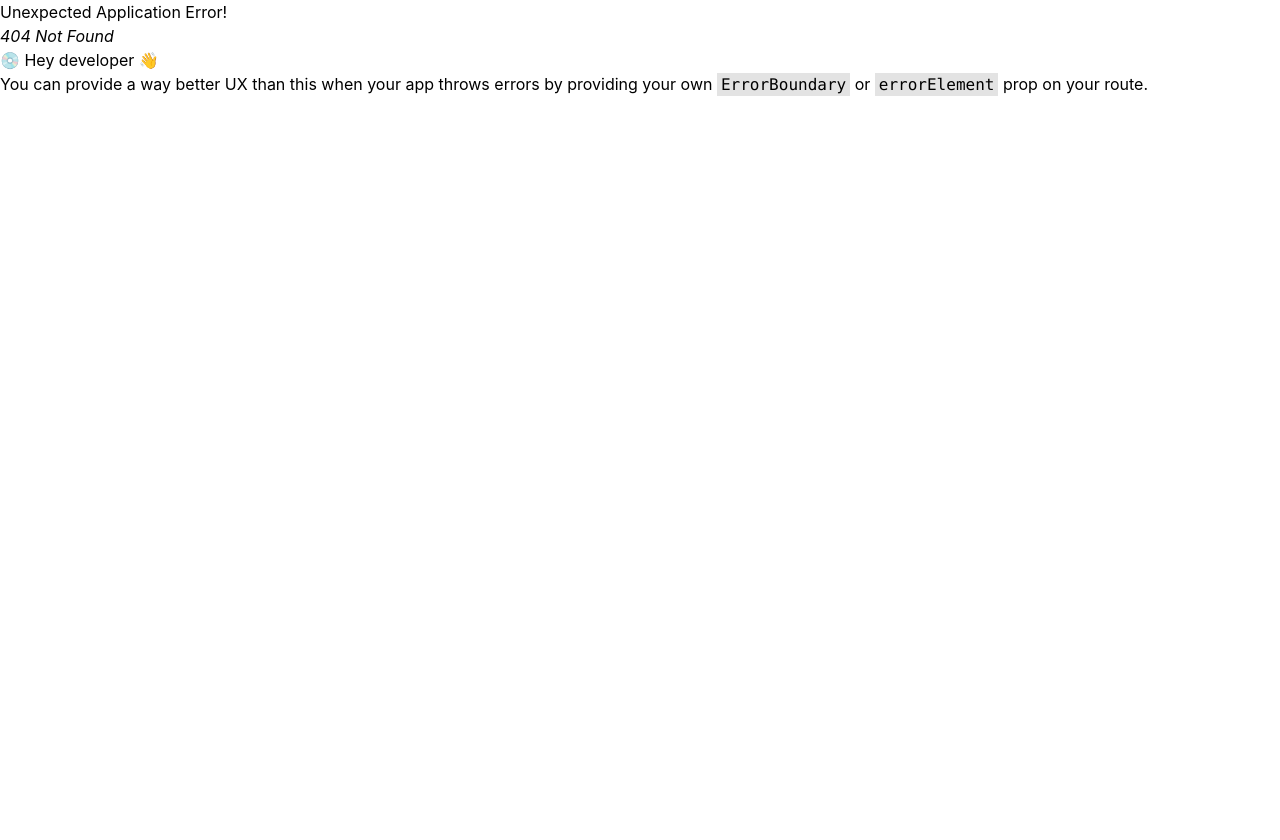
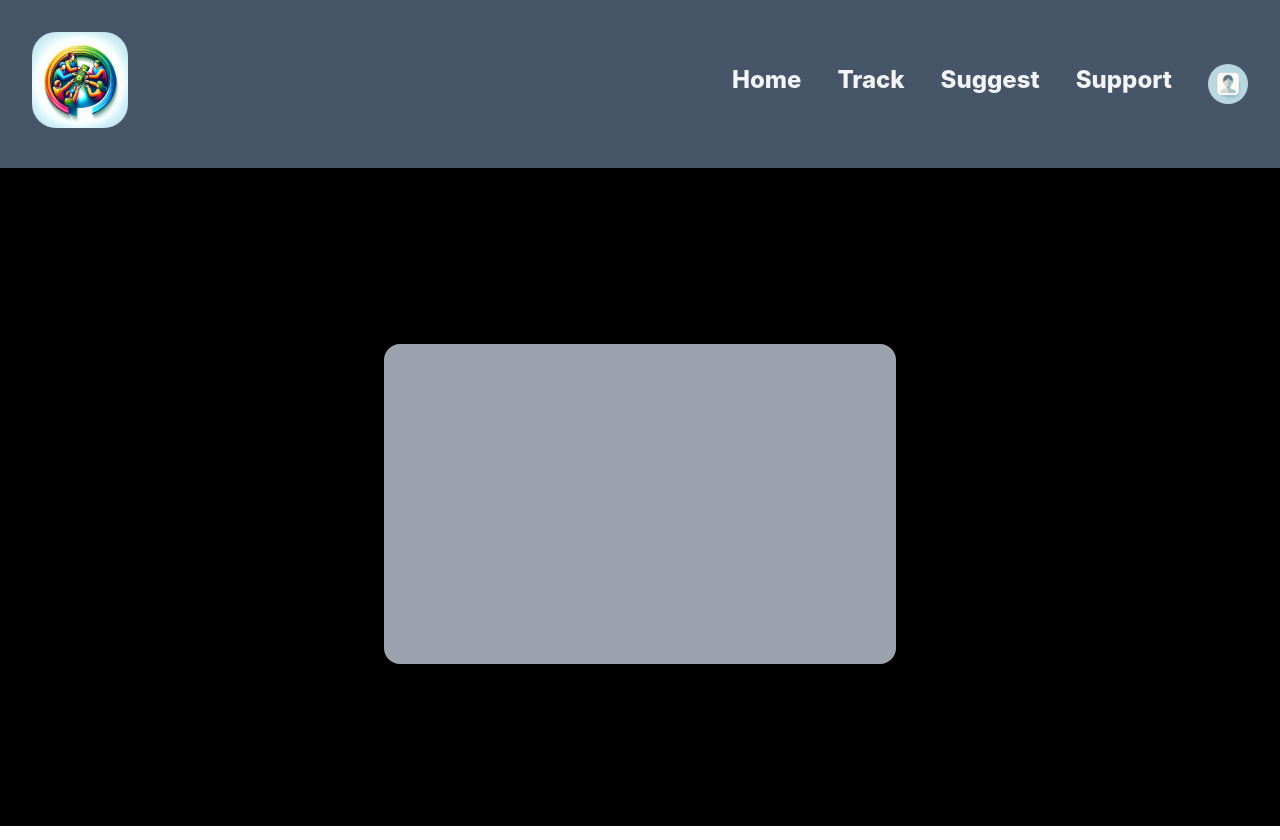
Before and after one commit to Siddharth0101/share-mate, a React (Create React App) app: page /register in a window 1280 px wide. Before the commit this address had no page. Before the commit the page ends 800 px from the top, so only its background shows below. Built offline with nearby package versions, Linux system fonts and the light colour scheme.

Commit message:
register Modal

```diff
--- a/src/App.js
+++ b/src/App.js
@@ -6,6 +6,7 @@ import Track from './components/pages/track/track';
 import Support from './components/pages/support/support';
 import Suggestion from './components/pages/suggestion/suggestion';
 import Home from './components/pages/home/home';
+import RegisterPage from './components/pages/register/register';
 
 
 function App() {
@@ -28,6 +29,10 @@ function App() {
         {
           path:"/suggest",
           element:<Suggestion/>
+        },
+        {
+          path:"/register",
+          element:<RegisterPage/>
         }
       ]
     }
--- /dev/null
+++ b/src/components/authentication/login/login.js
@@ -0,0 +1,5 @@
+export default function Login() {
+    return <div>
+        HI therte
+    </div>
+}
--- /dev/null
+++ b/src/components/authentication/register/register.js
@@ -0,0 +1,7 @@
+import RegisterModal from "../registerModal";
+
+export default function Register() {
+    return <div className="bg-black w-[100vw] h-[82.3vh]">
+        <RegisterModal/>
+    </div>
+}
--- /dev/null
+++ b/src/components/authentication/registerModal.js
@@ -0,0 +1,7 @@
+export default function RegisterModal() {
+    return <div className="lg:flex hidden  justify-center">
+        <div className="w-[40vw] h-[40vh] bg-gray-400 rounded-2xl m-44">
+
+        </div>
+    </div>
+}
--- a/src/components/navbar/header/header.js
+++ b/src/components/navbar/header/header.js
@@ -17,8 +17,11 @@ export default function Header() {
             {/* {desktop-view} */}
            <div className={`lg:flex justify-between space-x-20   font-bold text-lg text-gray-100 ${isMenuOpen? "hidden":"hidden"} lg:"block`}>
          <div>  <div className="w-24 ">
+
             <img src="/logo site.png" alt="Site Logo" className="rounded-3xl"/>
+
         </div></div>
+
           <div className="flex space-x-9 m-8 font-extrabold text-2xl">
             <div className="hover:underline-offset-8 hover:underline hover:text-gray-300 transition duration-300 ease-in-out">
                 <NavLink to="/">Home</NavLink>
--- a/src/components/navbar/profileModal.js
+++ b/src/components/navbar/profileModal.js
@@ -1,16 +1,18 @@
+import { NavLink } from "react-router-dom";
+
 export default function () {
     return (
         <div >
             <div className="w-52 bg-slate-900 rounded-md -mt-10 mr-1 outline outline-1 outline-gray-700 shadow-lg text-lg ">
                 <div className="text-center space-y-2 py-3">
                     <div className="text-blue-900 font-bold cursor-pointer hover:bg-blue-400 hover:text-white p-2 rounded transition duration-200 ease-in-out">
-                        Login
+                      <NavLink to="/login">Login</NavLink>
                     </div>
                     <div className="text-green-800 font-bold cursor-pointer hover:bg-green-500 hover:text-white p-2 rounded transition duration-200 ease-in-out">
-                        Register
+                       <NavLink to="/register">Register</NavLink>
                     </div>
                     <div className="text-red-800 font-bold cursor-pointer hover:bg-red-400 hover:text-white p-2 rounded transition duration-200 ease-in-out">
-                        Log Out
+                        <NavLink>Log Out</NavLink>
                     </div>
                 </div>
             </div>
--- /dev/null
+++ b/src/components/pages/register/register.js
@@ -0,0 +1,7 @@
+import Register from "../../authentication/register/register";
+
+export default function RegisterPage() {
+    return <div>
+        <Register/>
+    </div>
+}
--- a/src/components/pages/track/track.js
+++ b/src/components/pages/track/track.js
@@ -1,3 +1,6 @@
+
+
 export default function Track() {
-    return <div>Track Here</div>
+    return <div>Track Here
+    </div>
 }
```
Also changed, not shown: src/components/authentication/loginModal.js (added).
